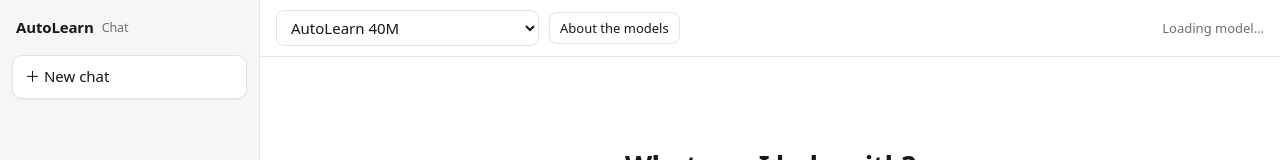
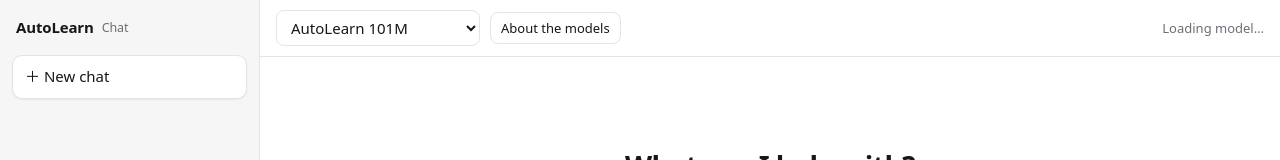
Before and after one commit to likhithy99/autolearn-api, a plain HTML site: page web/chat/index.html in a window 1280 px wide. Shown: the top 160 px of the page. Drawn offline with Linux system fonts and the light colour scheme.

Commit message:
Chat site: AutoLearn 101M (Kaggle, chat val loss 1.24) is now the default model
Co-Authored-By: Claude Opus 5.5 <noreply@anthropic.com>

```diff
--- a/web/chat/index.html
+++ b/web/chat/index.html
@@ -138,17 +138,20 @@ aside.open{transform:none;box-shadow:0 0 0 100vmax rgba(0,0,0,.35)}
 
 <script type="module">
 const MODELS = [
-  { id: "Likhith003/autolearn-40m-chat", name: "AutoLearn 40M", download: "58 MB", available: true,
+  { id: "Likhith003/autolearn-101m-chat", name: "AutoLearn 101M", download: "127 MB", available: true,
+    facts: [["Parameters", "101 million (12 layers, 768 wide, 12 heads / 4 KV heads)"],
+            ["Pretraining", "4 billion tokens of FineWeb-Edu (educational web text), 30,518 steps"],
+            ["Chat tuning", "SmolTalk, 200,000 conversations"],
+            ["Trained on", "2× NVIDIA T4 on free Kaggle sessions, about 45 GPU-hours"],
+            ["Validation loss", "3.10 pretraining · 1.24 chat"],
+            ["Context", "1,024 tokens"]] },
+  { id: "Likhith003/autolearn-40m-chat", name: "AutoLearn 40M", hint: " (faster)", download: "58 MB", available: true,
     facts: [["Parameters", "40 million (8 layers, 512 wide, 8 heads / 4 KV heads)"],
             ["Pretraining", "2.9 billion tokens of FineWeb-Edu (educational web text), 180,000 steps"],
             ["Chat tuning", "SmolTalk, 100,000 conversations"],
             ["Trained on", "Apple M3 MacBook (16 GB), about 9 days"],
             ["Validation loss", "3.55 pretraining · 1.48 chat"],
             ["Context", "512 tokens"]] },
-  { id: "Likhith003/autolearn-101m-chat", name: "AutoLearn 101M", download: "~110 MB", available: false,
-    facts: [["Parameters", "101 million (12 layers, 768 wide)"],
-            ["Pretraining", "4 billion tokens of FineWeb-Edu on 2× T4 GPUs (Kaggle)"],
-            ["Status", "Chat tuning in progress, coming soon"]] },
 ];
 const params = new URLSearchParams(location.search);
 const local = params.get("local");  // dev only: ?local=/models/  serves exports from a local folder
@@ -168,7 +171,7 @@ let model = available.find((m) => m.id === store.get("al_model")) || available[0
 for (const m of MODELS) {
   const o = document.createElement("option");
   o.value = m.id; o.disabled = !m.available;
-  o.textContent = m.name + (m.available ? "" : " (coming soon)");
+  o.textContent = m.name + (m.available ? (m.hint || "") : " (coming soon)");
   $("model").append(o);
 }
 $("model").value = model.id;
```
Also changed, not shown: 2 other files.
